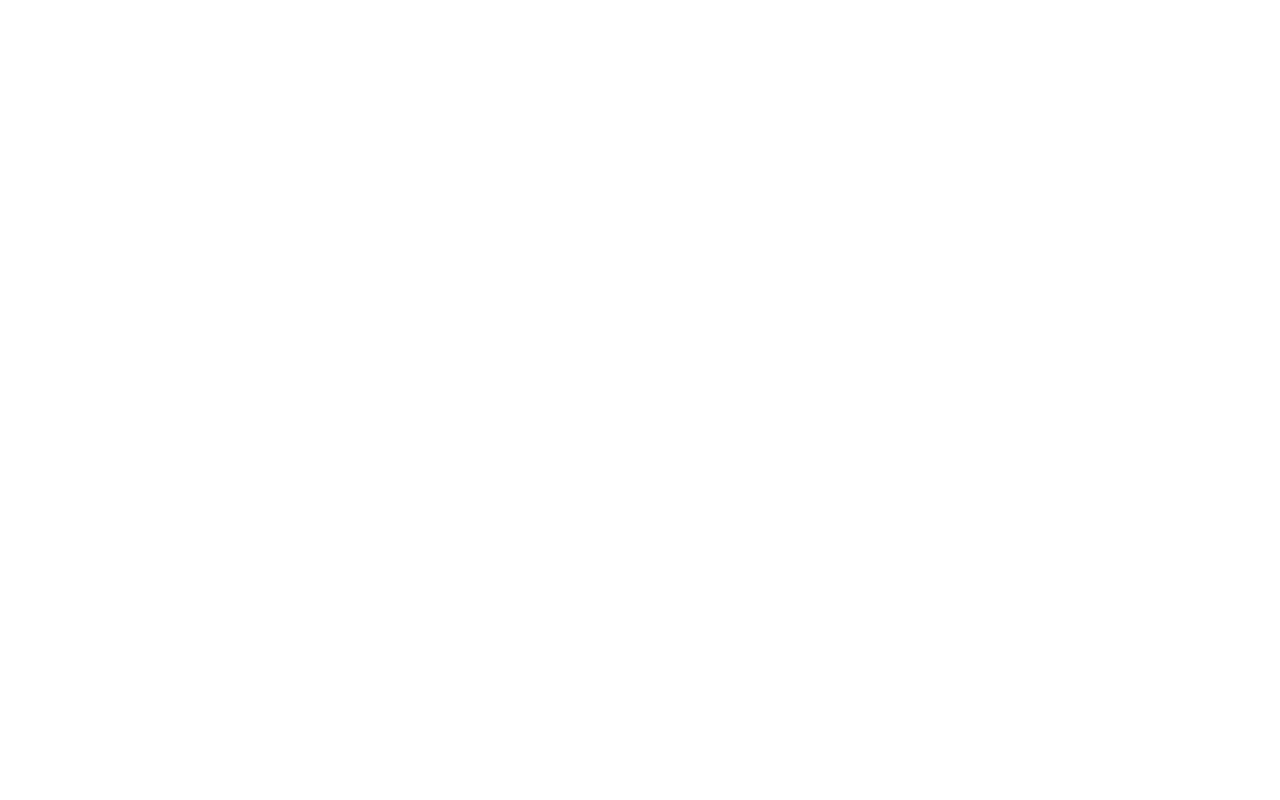
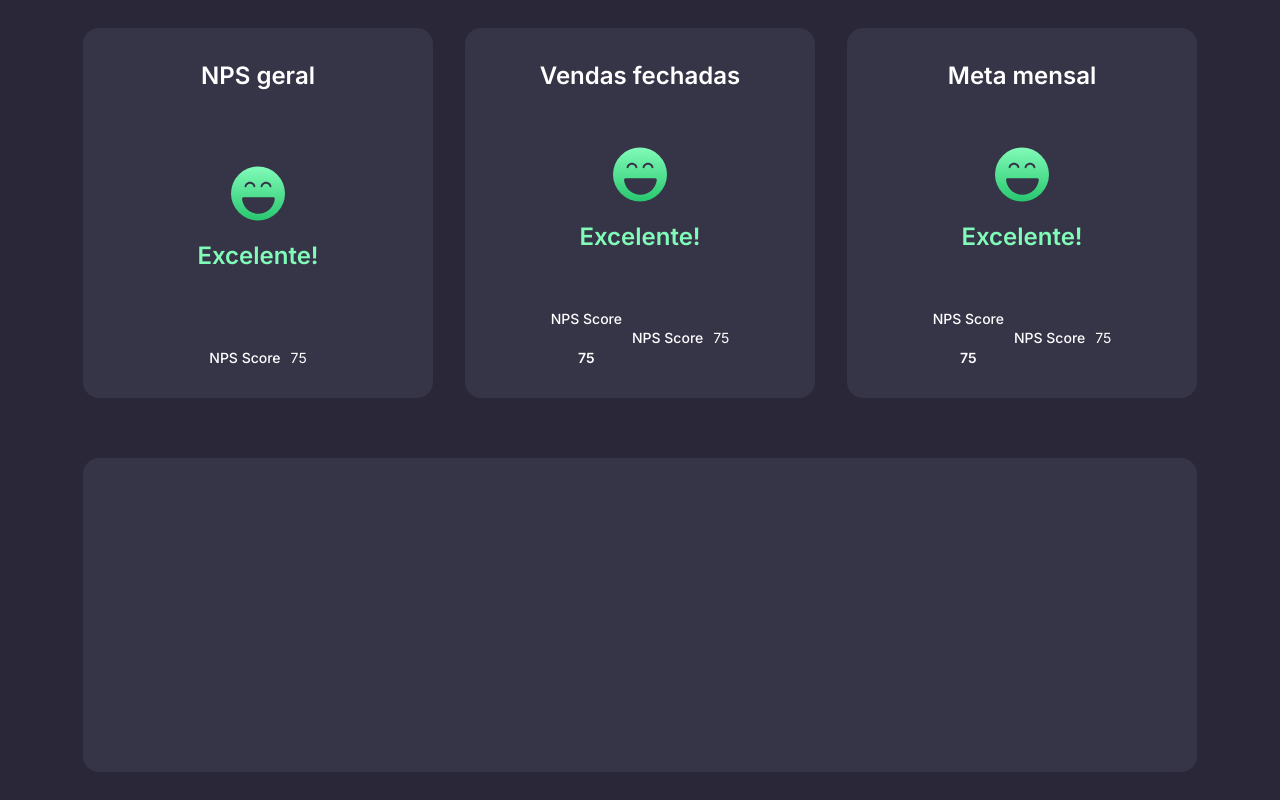
Before and after one commit to lyzzandro/desafio_8, a plain HTML site: page index.html in a window 1280 px wide. Drawn offline with Linux system fonts and the light colour scheme.

Commit message:
styling cards

```diff
--- a/index.html
+++ b/index.html
@@ -1,11 +1,68 @@
 <!DOCTYPE html>
 <html lang="pt-br">
     <head>
+        <link rel="preconnect" href="https://fonts.googleapis.com" />
+        <link rel="preconnect" href="https://fonts.gstatic.com" crossorigin />
+        <link
+            href="https://fonts.googleapis.com/css2?family=Inter:wght@400;500;600&display=swap"
+            rel="stylesheet"
+        />
         <meta charset="UTF-8" />
         <meta http-equiv="X-UA-Compatible" content="IE=edge" />
         <meta name="viewport" content="width=device-width, initial-scale=1.0" />
         <title>Desafio 8</title>
         <link rel="stylesheet" href="./styles/style.css" />
     </head>
-    <body></body>
+    <body>
+        <section class="content">
+            <div class="dashboard-cards">
+                <div>
+                    <h2>NPS geral</h2>
+                    <div>
+                        <img src="./assets/face.svg" alt="" />
+                        <span>Excelente!</span>
+                    </div>
+                    <div>
+                        <p>NPS Score</p>
+                        <span>75</span>
+                    </div>
+                </div>
+                <div>
+                    <h2>Vendas fechadas</h2>
+                    <div>
+                        <img src="./assets/face.svg" alt="" />
+                        <span>Excelente!</span>
+                    </div>
+                    <div>
+                        <div>
+                            <p>NPS Score</p>
+                            <span>75</span>
+                        </div>
+                        <div>
+                            <p>NPS Score</p>
+                            <span>75</span>
+                        </div>
+                    </div>
+                </div>
+                <div>
+                    <h2>Meta mensal</h2>
+                    <div>
+                        <img src="./assets/face.svg" alt="" />
+                        <span>Excelente!</span>
+                    </div>
+                    <div>
+                        <div>
+                            <p>NPS Score</p>
+                            <span>75</span>
+                        </div>
+                        <div>
+                            <p>NPS Score</p>
+                            <span>75</span>
+                        </div>
+                    </div>
+                </div>
+            </div>
+            <div class="dashboard-bars"></div>
+        </section>
+    </body>
 </html>
--- a/styles/style.css
+++ b/styles/style.css
@@ -24,3 +24,89 @@
     );
     --gradient-red-yellow: linear-gradient(180deg, #ea5455 0%, #feb692 100%);
 }
+
+body {
+    background: var(--secondary-black);
+    display: flex;
+    justify-content: center;
+    align-items: center;
+    flex-direction: column;
+    height: 100vh;
+    font-family: "Inter", sans-serif;
+}
+
+/*FONTES */
+h2 {
+    color: var(--white);
+    line-height: 160%;
+}
+
+p {
+    font-weight: 500;
+    color: var(--white);
+    line-height: 160%;
+    font-size: 14px;
+}
+
+.content {
+    display: flex;
+    flex-direction: column;
+    gap: 60px;
+}
+
+.dashboard-cards > div,
+.dashboard-bars {
+    background: var(--tertiary-black);
+    border-radius: 16px;
+    width: 200px;
+    height: 200px;
+}
+
+.dashboard-cards > div {
+    width: 350px;
+    height: 370px;
+    display: flex;
+    flex-direction: column;
+    align-items: center;
+    justify-content: space-between;
+    padding: 29px 48px;
+    gap: 32px;
+}
+
+.dashboard-cards > div div:first-of-type {
+    display: flex;
+    justify-content: center;
+    align-items: center;
+    gap: 16px;
+    flex-direction: column;
+}
+
+.dashboard-cards > div div:first-of-type span {
+    color: var(--green);
+    font-size: 24px;
+    line-height: 160%;
+    font-weight: 600;
+}
+
+.dashboard-cards > div div:last-of-type {
+    display: flex;
+    justify-content: center;
+    align-items: center;
+    gap: 10px;
+}
+
+.dashboard-cards > div div:last-of-type span {
+    color: var(--white);
+    font-size: 14px;
+    line-height: 160%;
+}
+
+.dashboard-bars {
+    width: 100%;
+    height: 314px;
+}
+
+.dashboard-cards {
+    display: flex;
+    gap: 32px;
+}
```
Also changed, not shown: assets/face.svg (added).
